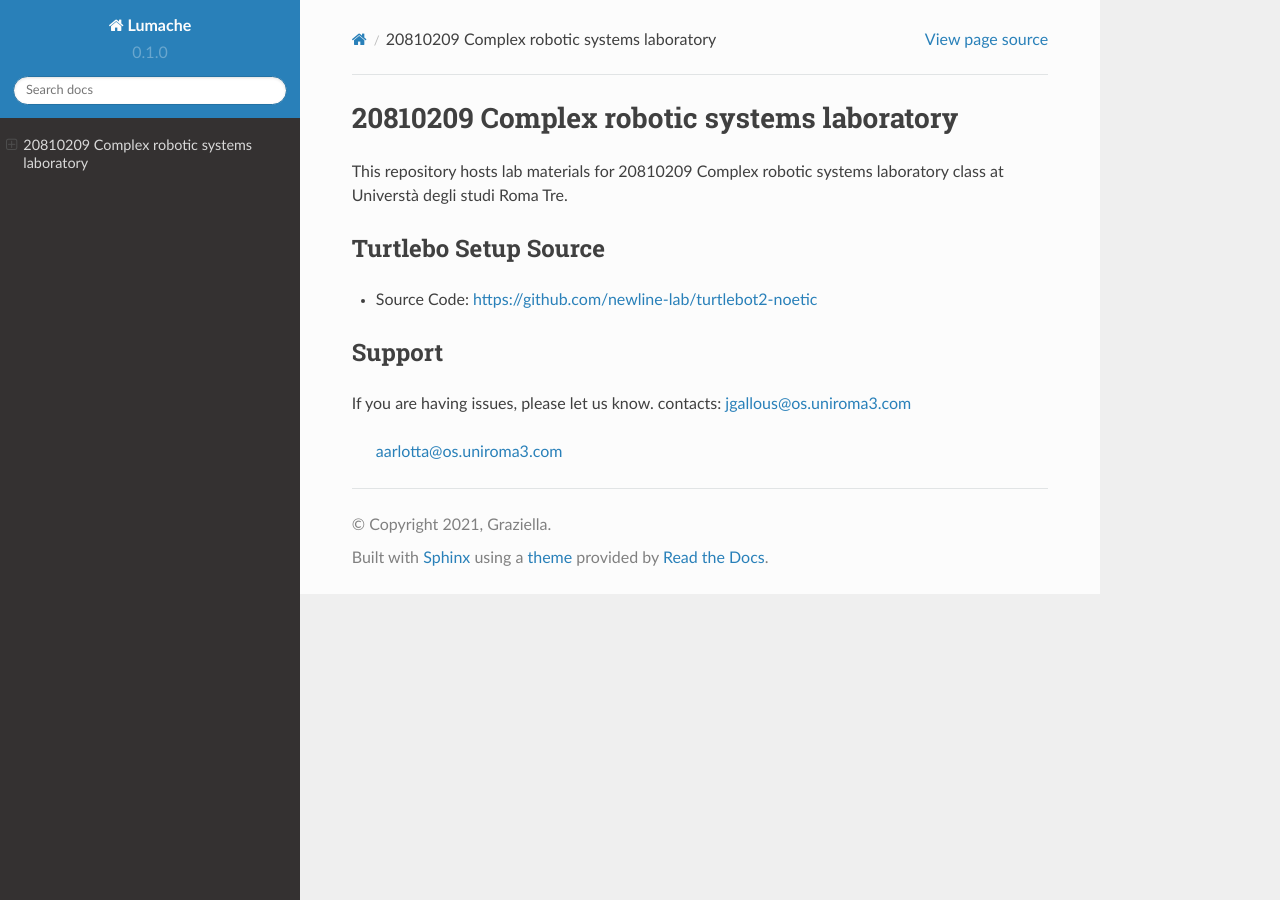
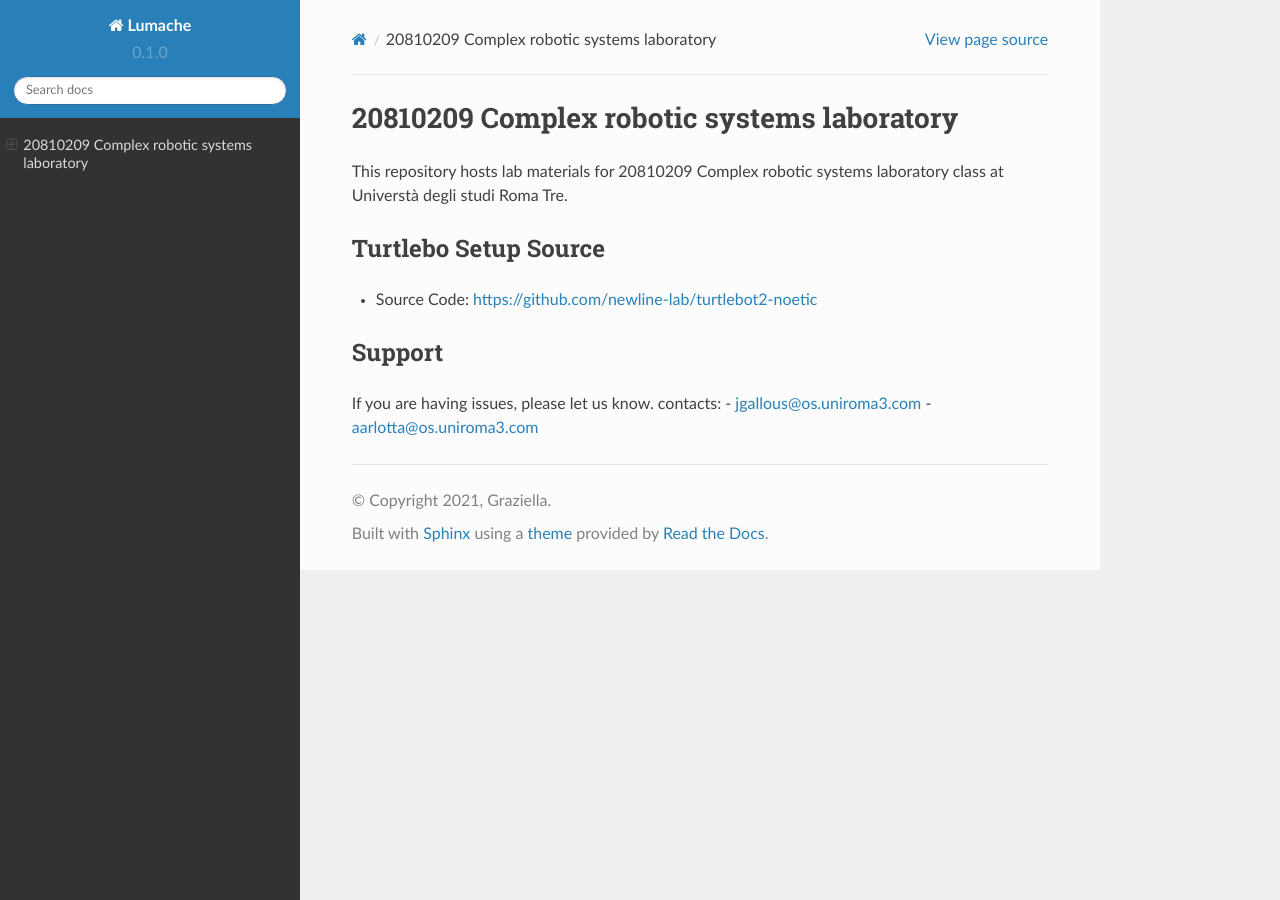
Before and after one commit to newline-lab/20810209, a Sphinx documentation site: the page built from docs/source/index.rst, in a window 1280 px wide. Built offline with Sphinx 7.4.7 and the Read the Docs theme 2.0.0, drawn with Linux system fonts in a browser that asks for light colours.

```diff
--- a/docs/source/index.rst
+++ b/docs/source/index.rst
@@ -11,5 +11,6 @@ Support
 -------
 
 If you are having issues, please let us know.
-contacts:   jgallous@os.uniroma3.com
-            aarlotta@os.uniroma3.com
+contacts:
+- jgallous@os.uniroma3.com
+- aarlotta@os.uniroma3.com
```
